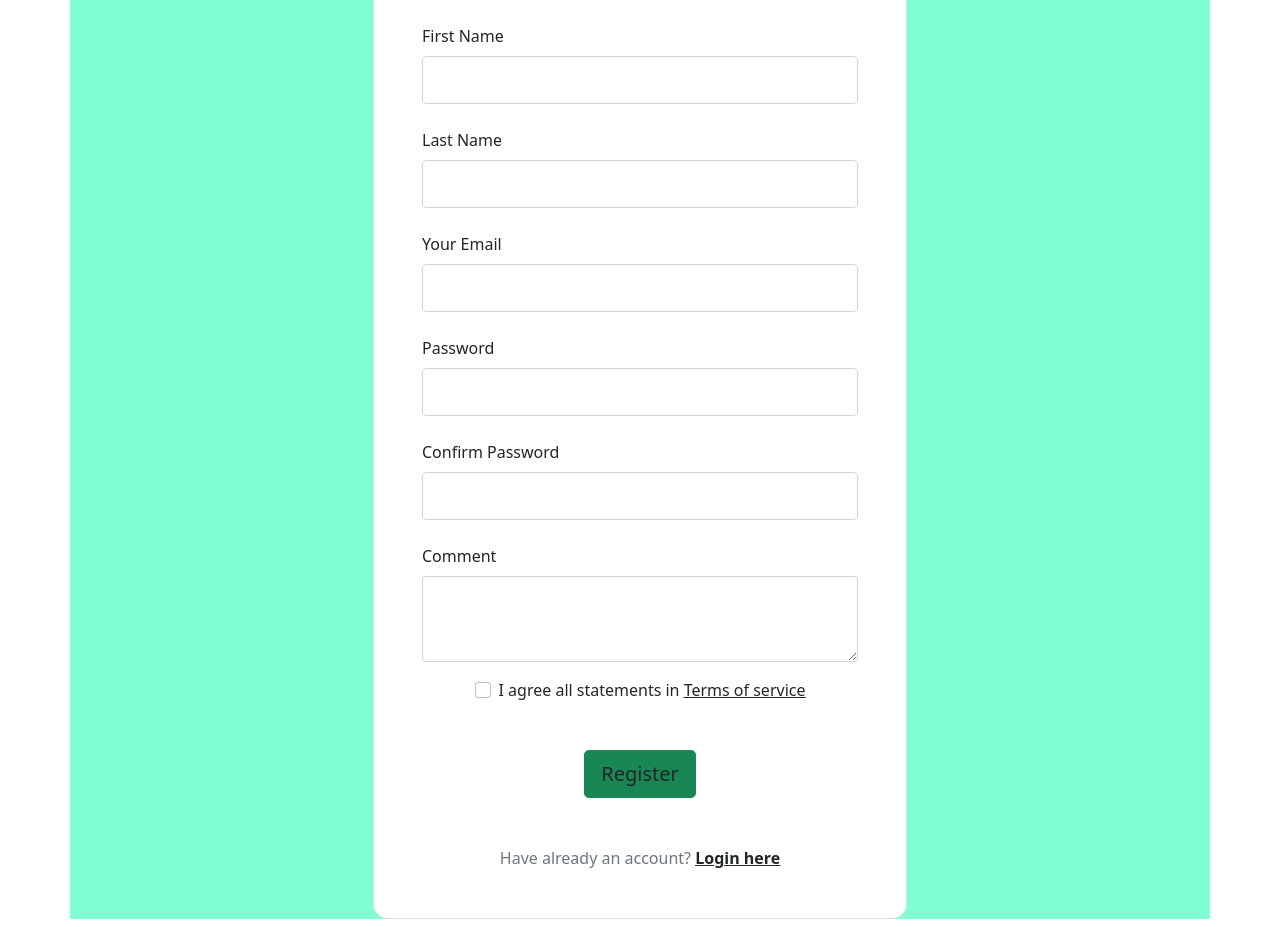
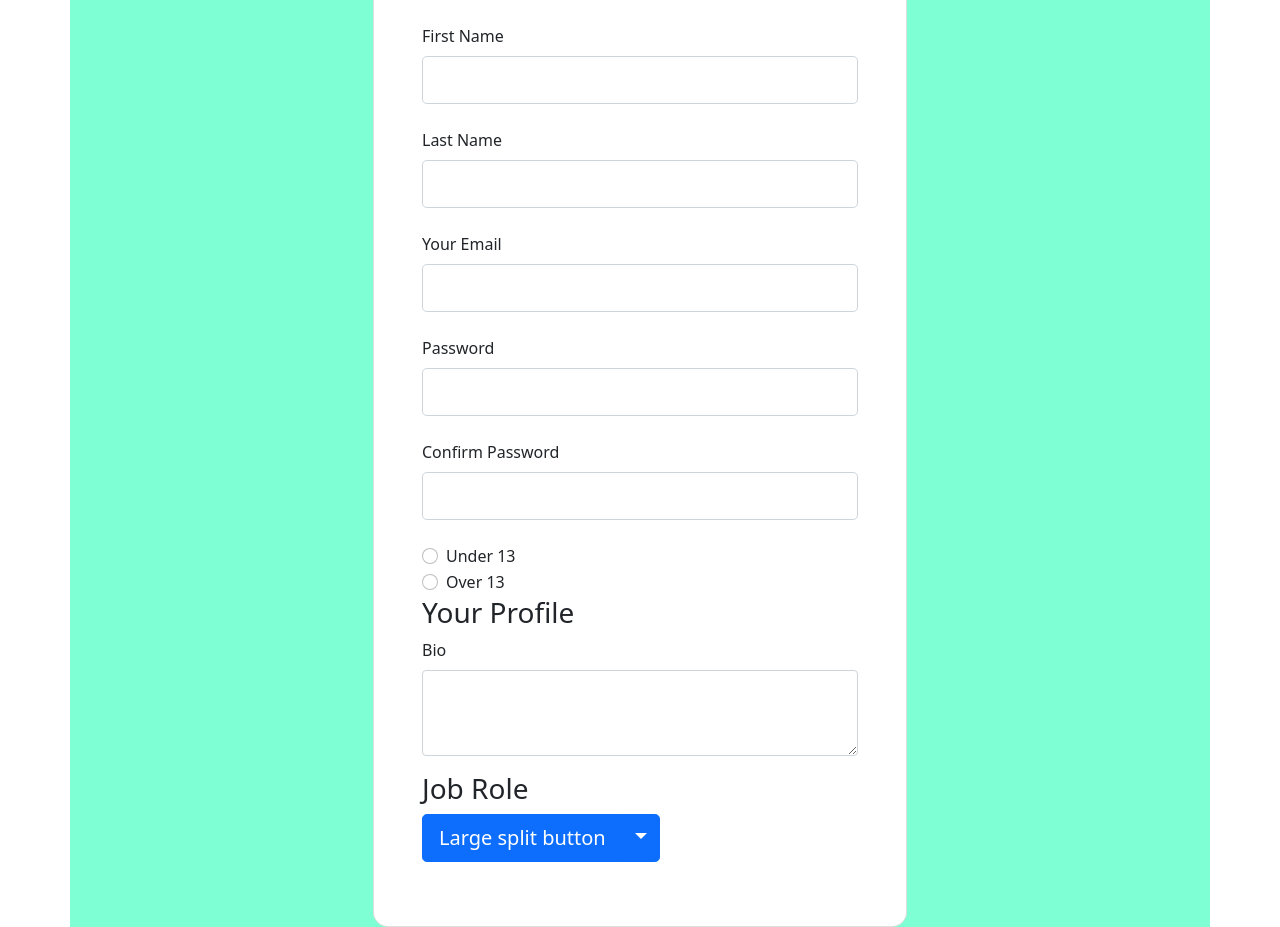
Before and after one commit to dharm-singh-au26/Html-Css-Practice, a plain HTML site: page Advanced Registration Form Using BootStrap/index.html in a window 1280 px wide. Shown: the part 111-1038 px from the top of the page. Drawn offline with nearby package versions, Linux system fonts and the light colour scheme.

Commit message:
Radio button and dropdown stuff added

```diff
--- a/Advanced Registration Form Using BootStrap/index.html
+++ b/Advanced Registration Form Using BootStrap/index.html
@@ -81,12 +81,36 @@
                         class="form-control form-control-lg"
                       />
                     </div>
-
+                    <!-- Radio buttons -->
+                    <div class="form-check">
+                      <input
+                        class="form-check-input"
+                        type="radio"
+                        name="flexRadioDefault"
+                        id="flexRadioDefault1"
+                      />
+                      <label class="form-check-label" for="flexRadioDefault1">
+                        Under 13
+                      </label>
+                    </div>
+                    <div class="form-check">
+                      <input
+                        class="form-check-input"
+                        type="radio"
+                        name="flexRadioDefault"
+                        id="flexRadioDefault2"
+                      />
+                      <label class="form-check-label" for="flexRadioDefault2">
+                        Over 13
+                      </label>
+                    </div>
+                    <!-- /////////////////////////// -->
+                    <h3>Your Profile</h3>
                     <div class="mb-3">
                       <label
                         for="exampleFormControlTextarea1"
                         class="form-label"
-                        >Comment</label
+                        >Bio</label
                       >
                       <textarea
                         class="form-control"
@@ -95,35 +119,26 @@
                       ></textarea>
                     </div>
 
-                    <div class="form-check d-flex justify-content-center mb-5">
-                      <input
-                        class="form-check-input me-2"
-                        type="checkbox"
-                        value=""
-                        id="form2Example3cg"
-                      />
-                      <label class="form-check-label" for="form2Example3g">
-                        I agree all statements in
-                        <a href="#!" class="text-body"
-                          ><u>Terms of service</u></a
-                        >
-                      </label>
+                    <h3>Job Role</h3>
+                    <div class="btn-group">
+                      <button class="btn btn-primary btn-lg" type="button">Large split button</button>
+                      <button
+                        type="button"
+                        class="btn btn-lg btn-primary dropdown-toggle dropdown-toggle-split"
+                        data-mdb-toggle="dropdown"
+                        aria-expanded="false"
+                      >
+                        <span class="visually-hidden">Toggle Dropdown</span>
+                      </button>
+                      <ul class="dropdown-menu">
+                        <li><a class="dropdown-item" href="#">Action</a></li>
+                        <li><a class="dropdown-item" href="#">Another action</a></li>
+                        <li><a class="dropdown-item" href="#">Something else here</a></li>
+                        <li><hr class="dropdown-divider" /></li>
+                        <li><a class="dropdown-item" href="#">Separated link</a></li>
+                      </ul>
                     </div>
 
-                    <div class="d-flex justify-content-center">
-                      <button
-                        type="button"
-                        class="btn btn-success btn-block btn-lg gradient-custom-4 text-body"
-                      >
-                        Register
-                      </button>
-                    </div>
-
-                    <p class="text-center text-muted mt-5 mb-0">
-                      Have already an account?
-                      <a href="#!" class="fw-bold text-body"
-                        ><u>Login here</u></a
-                      >
                     </p>
                   </form>
                 </div>
```
